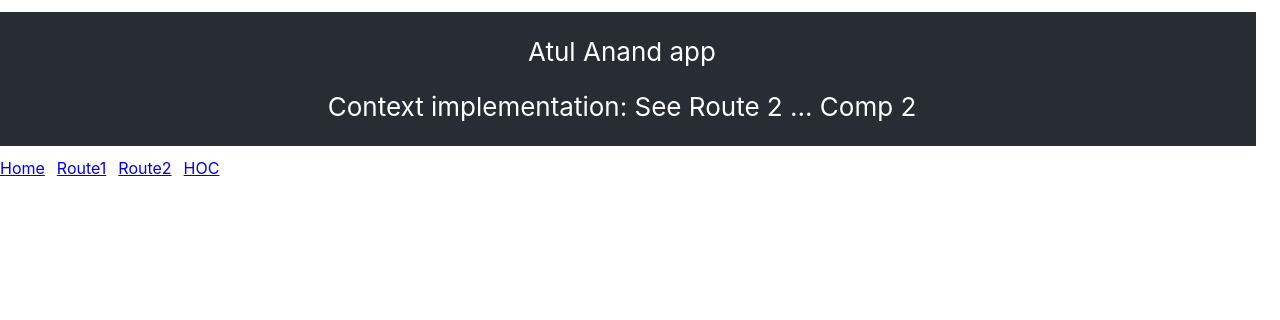
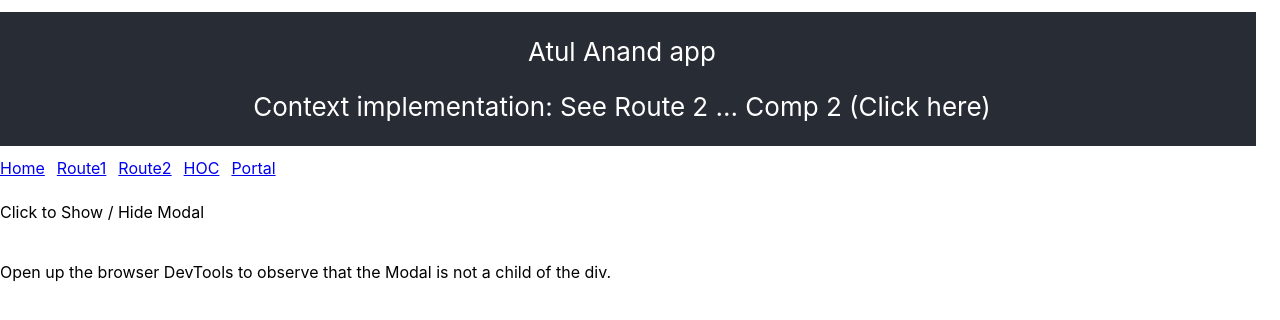
Before and after one commit to thatsatul/cra-1, a React (Create React App) app: page /portal in a window 1280 px wide. Shown: the top 320 px of the page. Built offline with nearby package versions, Linux system fonts and the light colour scheme.

Commit message:
Adding Portal to the cra app

```diff
--- a/public/index.html
+++ b/public/index.html
@@ -29,6 +29,7 @@
   <body>
     <noscript>You need to enable JavaScript to run this app.</noscript>
     <div id="root"></div>
+    <div id="modal-root"></div>
     <!--
       This HTML file is a template.
       If you open it directly in the browser, you will see an empty page.
--- a/src/App.js
+++ b/src/App.js
@@ -6,6 +6,7 @@ import Route1 from './containers/Route1';
 import Route2 from './containers/Route2';
 import { TestContext } from './utils/context';
 import HOC from './containers/HOC';
+import ReactPortal from './containers/Portal';
 
 function App() {
   const [name, setName] = useState('Atul Anand');
@@ -15,17 +16,19 @@ function App() {
         <div>
           <div className="App-header" onClick={() => setName(name === 'Atul Anand' ? 'Kumud Kumari' : 'Atul Anand')}>
             <div>{name} app</div>
-            <div>Context implementation: See Route 2 ... Comp 2</div>
+            <div>Context implementation: See Route 2 ... Comp 2 (Click here)</div>
           </div>
         </div>
         <Link to="/">Home</Link>
         <Link to="/route1">Route1</Link>
         <Link to="/route2">Route2</Link>
         <Link to="/hoc">HOC</Link>
+        <Link to="/portal">Portal</Link>
         <Switch>
           <Route exact path="/" component={Home} />
           <Route exact path="/route1" component={Route1} />
           <Route exact path="/hoc" render={(ownProps => <HOC name={name} {...ownProps} />)} />
+          <Route path="/portal" component={ReactPortal} />
           <Route path="/route2" component={Route2} />
         </Switch>
       </main>
--- /dev/null
+++ b/src/components/Modal/Modal.jsx
@@ -0,0 +1,56 @@
+import React, { useState } from 'react';
+import ReactDOM from 'react-dom';
+
+import './modal.scss';
+
+const modalRoot = document.getElementById('modal-root');
+class Modal extends React.Component {
+  constructor(props) {
+    super(props);
+    this.el = document.createElement('div');
+  }
+
+  componentDidMount() {
+    // The portal element is inserted in the DOM tree after
+    // the Modal's children are mounted, meaning that children
+    // will be mounted on a detached DOM node. If a child
+    // component requires to be attached to the DOM tree
+    // immediately when mounted, for example to measure a
+    // DOM node, or uses 'autoFocus' in a descendant, add
+    // state to Modal and only render the children when Modal
+    // is inserted in the DOM tree.
+    modalRoot.appendChild(this.el);
+  }
+
+  componentWillUnmount() {
+    modalRoot.removeChild(this.el);
+  }
+
+  render() {
+    return ReactDOM.createPortal(
+      this.props.children,
+      this.el
+    );
+  }
+}
+
+const ModalWrapper = (props) => {
+  const [show, showModal] = useState(true);
+  const modalBodyClick = (e) => {
+    e.preventDefault();
+    e.stopPropagation();
+  }
+  return (
+    show && (
+      <Modal>
+        <div className="modal-wrapper" onClick={() => showModal(false)}>
+          <div className="modal-body" onClick={(e) => modalBodyClick(e)}>
+            {props.children}
+          </div>
+        </div>
+      </Modal>
+    )
+  );
+}
+
+export default ModalWrapper;
--- /dev/null
+++ b/src/components/Modal/modal.scss
@@ -0,0 +1,19 @@
+.modal-wrapper {
+  position: absolute;
+  left: 0;
+  top: 0;
+  width: 100%;
+  height: 100vh;
+  background-color: #171515ad;
+  z-index: 9999;
+  display: flex;
+  align-items: center;
+  justify-content: center;
+
+  .modal-body {
+    background-color: white;
+    color: black;
+    padding: 20px;
+    font-size: 18px;
+  }
+}
--- /dev/null
+++ b/src/containers/Portal/index.jsx
@@ -0,0 +1,38 @@
+import React from 'react';
+import Modal from '../../components/Modal/Modal';
+
+class ReactPortal extends React.Component {
+  constructor(props) {
+    super(props);
+    this.state = {showModal: false};
+    this.handleClick = this.handleClick.bind(this);
+  }
+
+  handleClick() {
+    const { showModal } = this.state;
+    this.setState({
+      showModal: !showModal
+    });
+  }
+
+  render() {
+    const { showModal } = this.state;
+    return (
+      <div>
+        <div onClick={this.handleClick}>Click to Show / Hide Modal</div>
+        <p>
+          Open up the browser DevTools
+          to observe that the Modal is not a child of the div.
+        </p>
+        {showModal &&
+          <Modal>
+            <div>Called from React Portal</div>
+            <button onClick={() => console.log(123)}>Click here</button>
+          </Modal>
+        }
+      </div>
+    );
+  }
+}
+
+export default ReactPortal;
```
